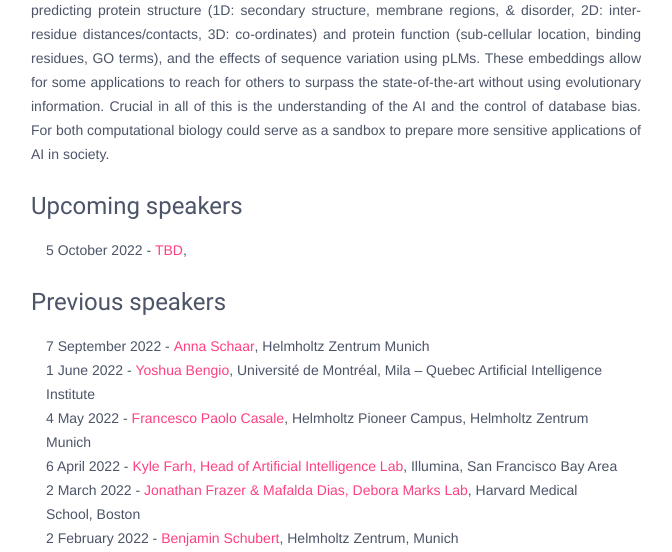
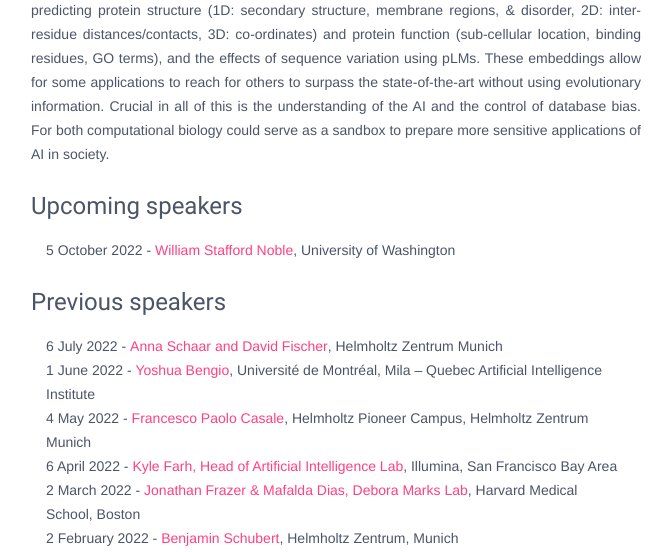
Before and after one commit to kipoi/website, a Flask app: page /seminar/ in a window 1280 px wide. Shown: the part 992-1544 px from the top of the page, without its empty margins (304-976 px from the left). Run offline with Flask 2, Linux system fonts and the light colour scheme; some libraries are stand-ins or nearby versions.

Commit message:
Update seminar page

```diff
--- a/app/models/templates/models/seminar.html
+++ b/app/models/templates/models/seminar.html
@@ -45,14 +45,14 @@ Crucial in all of this is the understanding of the AI and the control of databas
         <h4>Upcoming speakers</h4>
         <div class="container-fluid">
             <ul class="list-unstyled">
-                <li>5 October 2022 - <a href="">TBD</a>, </li>
+                <li>5 October 2022 - <a href="https://noble.gs.washington.edu/~wnoble/">William Stafford Noble</a>, University of Washington</li>
 
             </ul>
         </div>
         <h4>Previous speakers</h4>
         <div class="container-fluid">
         <ul class="list-unstyled">
-            <li>7 September 2022 - <a href="https://www.helmholtz-munich.de/icb/research/groups/machine-learning/overview/index.html">Anna Schaar</a>, Helmholtz Zentrum Munich</li>
+            <li>6 July 2022 - <a href="https://www.helmholtz-munich.de/icb/research/groups/machine-learning/overview/index.html">Anna Schaar and David Fischer</a>, Helmholtz Zentrum Munich</li>
             <li>1 June 2022 - <a href="https://yoshuabengio.org">Yoshua Bengio</a>, Université de Montréal, Mila – Quebec Artificial Intelligence Institute</li>
             <li>4 May 2022 - <a href="https://www.pioneercampus.org/themenmenue-links/about-us0/principal-investigators/francesco-paolo-casale/index.html#tabs/research">Francesco Paolo Casale</a>, Helmholtz Pioneer Campus, Helmholtz Zentrum Munich</li>
             <li>6 April 2022 - <a href="">Kyle Farh, Head of Artificial Intelligence Lab</a>, Illumina, San Francisco Bay Area</li>
```
